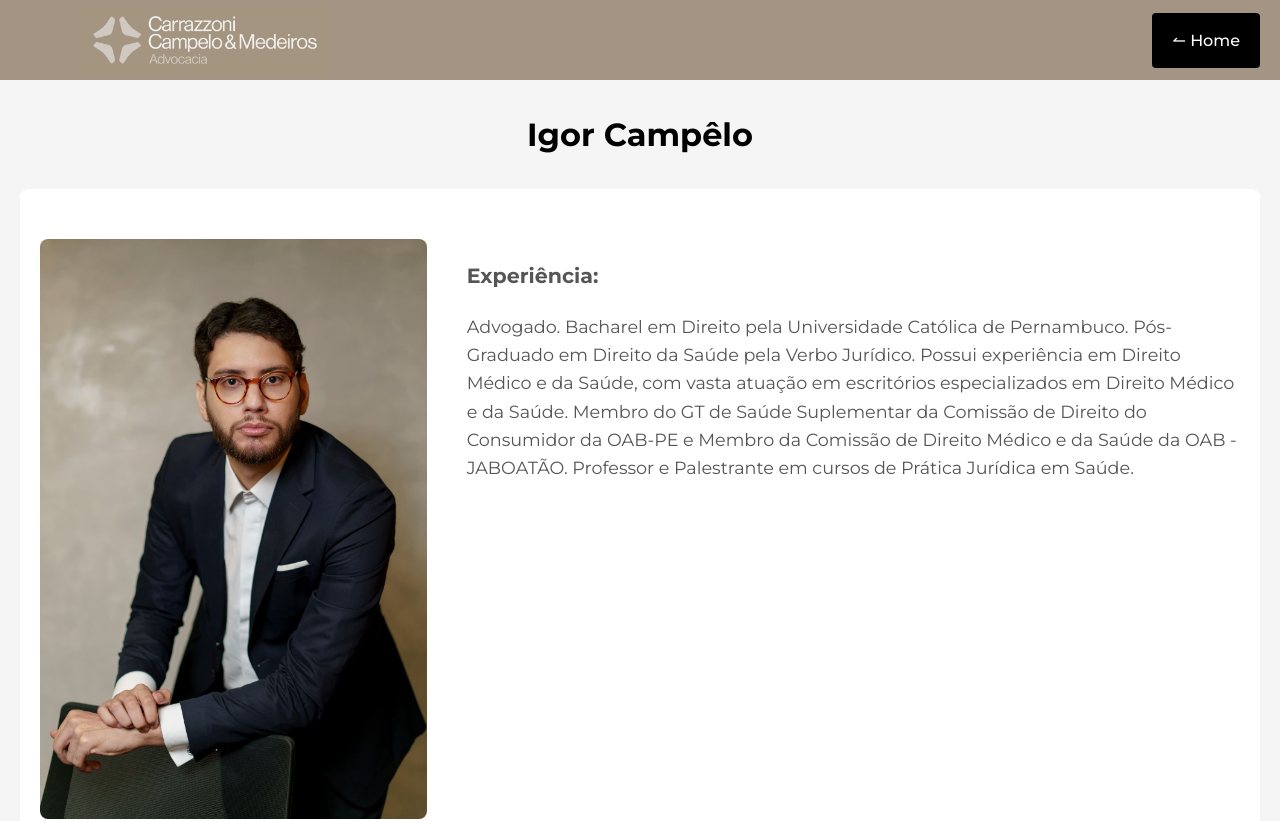
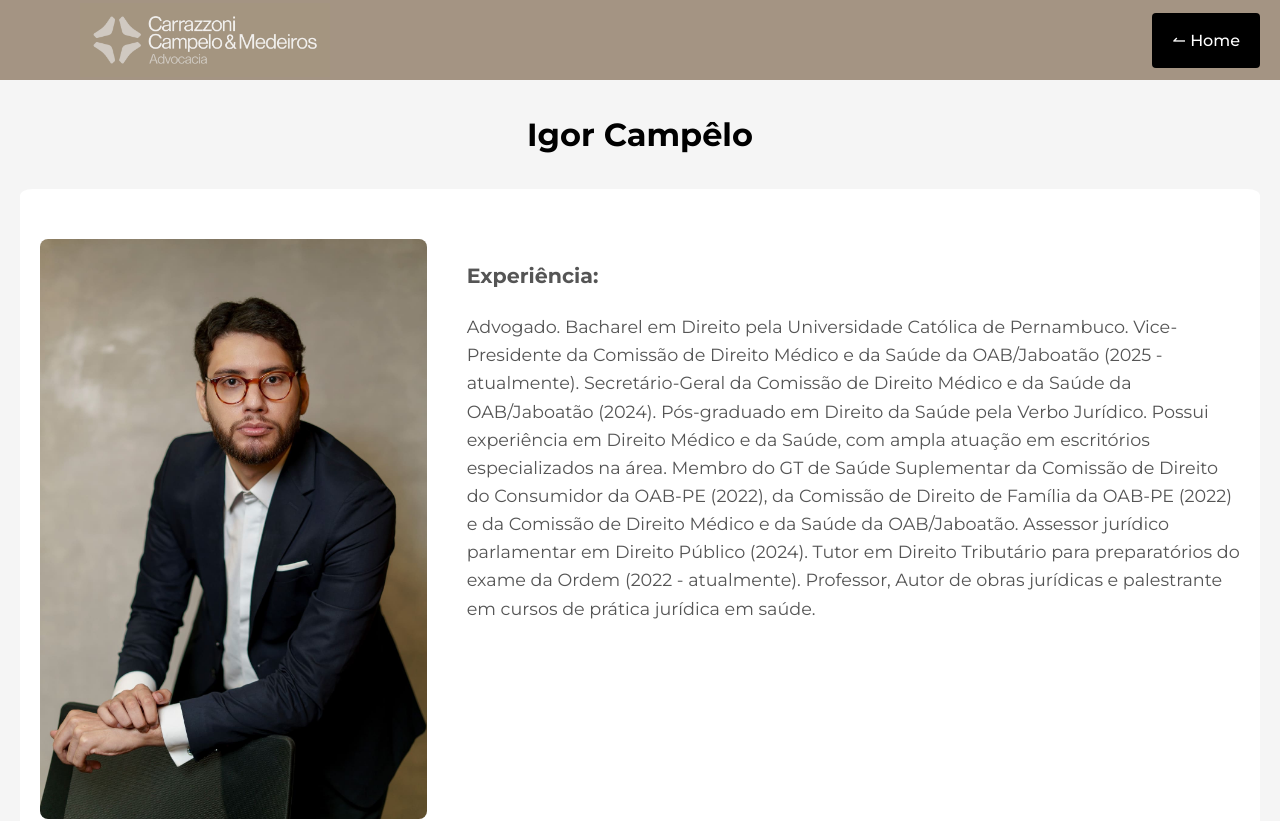
Before and after one commit to JoaoSoriano/CCM-Advocacia-React, a React (Vite) app: page /igor in a window 1280 px wide. Shown: the top 821 px of the page. Built offline with nearby package versions, Linux system fonts and the light colour scheme.

Commit message:
Fix-bugs

```diff
--- a/src/components/Advogados.jsx
+++ b/src/components/Advogados.jsx
@@ -48,9 +48,9 @@ const AdvogadoCard = ({ advogado }) => (
   <div className="team-two__single">
     <div className="team-two__single-overlay-bg"></div>
     <div className="team-two__single-img">
-      <a className="foto-link" href={advogado.link}>
+      <Link className="foto-link" to={advogado.link}>
         <img src={advogado.img} alt={advogado.nome} />
-      </a>
+      </Link>
       <div className="social-share-box">
         <span className="icon-plus">
           <img src={plusSvg} className="plus" alt="plus" />
@@ -81,7 +81,7 @@ const AdvogadoCard = ({ advogado }) => (
       </div>
     </div>
     <div className="team-two__single-content">
-      <h3><a href={advogado.link}>{advogado.nome}</a></h3>
+      <h3><Link to={advogado.link}>{advogado.nome}</Link></h3>
       <p>{advogado.oab}</p>
     </div>
   </div>
--- a/src/components/AreasAtuacao.jsx
+++ b/src/components/AreasAtuacao.jsx
@@ -1,4 +1,5 @@
 import "../styles/areasAtuacao.css";
+import { Link } from "react-router-dom";
 
 const AreasAtuacao = () => {
     const areas = [
@@ -24,7 +25,7 @@ const AreasAtuacao = () => {
                                 <h2 className="service-h2">{area.title}</h2>
                                 <p className="service-p">{area.text}</p>
                                 {area.link ? (
-                                    <a className="saiba-mais" href={area.link}>Saiba Mais</a>
+                                    <Link className="saiba-mais" to={area.link}>Saiba Mais</Link>
                                 ) : (
                                     <button className="saiba-mais">Saiba Mais</button>
                                 )}
--- a/src/pages/Igor.jsx
+++ b/src/pages/Igor.jsx
@@ -26,13 +26,7 @@ const Igor = () => {
             <div className="profile-curriculum">
                 <h3>Experiência:</h3>
                 <p>
-                    Advogado. Bacharel em Direito pela Universidade Católica de Pernambuco.
-                    Pós-Graduado em Direito da Saúde pela Verbo Jurídico. Possui experiência
-                    em Direito Médico e da Saúde, com vasta atuação em escritórios
-                    especializados em Direito Médico e da Saúde. Membro do GT de Saúde
-                    Suplementar da Comissão de Direito do Consumidor da OAB-PE e Membro
-                    da Comissão de Direito Médico e da Saúde da OAB -JABOATÃO. Professor e
-                    Palestrante em cursos de Prática Jurídica em Saúde.
+                Advogado. Bacharel em Direito pela Universidade Católica de Pernambuco. Vice-Presidente da Comissão de Direito Médico e da Saúde da OAB/Jaboatão (2025 - atualmente). Secretário-Geral da Comissão de Direito Médico e da Saúde da OAB/Jaboatão (2024). Pós-graduado em Direito da Saúde pela Verbo Jurídico. Possui experiência em Direito Médico e da Saúde, com ampla atuação em escritórios especializados na área. Membro do GT de Saúde Suplementar da Comissão de Direito do Consumidor da OAB-PE (2022), da Comissão de Direito de Família da OAB-PE (2022) e da Comissão de Direito Médico e da Saúde da OAB/Jaboatão. Assessor jurídico parlamentar em Direito Público (2024). Tutor em Direito Tributário para preparatórios do exame da Ordem (2022 - atualmente). Professor, Autor de obras jurídicas e palestrante em cursos de prática jurídica em saúde.
                 </p>
             </div>
             </section>
--- a/src/pages/Larissa.jsx
+++ b/src/pages/Larissa.jsx
@@ -26,7 +26,7 @@ const Larissa = () => {
             <div className="profile-curriculum">
                 <h3>Experiência:</h3>
                 <p>
-                Advogada, atua com assessoria preventiva e defesa estratégica para profissionais e empresas de saúde e na saúde suplementar; expertise e atuação em Integridade e LGPD, com auxílio a pessoas físicas, jurídicas públicas e privadas na adequação às normativas que regem a coleta, uso e proteção de dados; Mediadora Extrajudicial; Bacharela em Direito pela Universidade Católica de Pernambuco - UNICAP; Pós-graduada em Direito Médico e da Saúde – LLM - Católica Business School - UNICAP; Especialista em Direito Médico e da Saúde pelo Instituto Paulista de Direito Médico e da Saúde - IPDMS; Mestranda em Direito Médico-Odontológico pela São Leopoldo Mandic - SP; Presidente da Comissão de Direito Médico e da Saúde da OAB JAB; Vice-Presidente e representante de PE da Comissão Nacional de Direito Odontológico da ABA; membro da Sociedade Brasileira de Bioética/PE; membro da Unidade de Bioética do Real Hospital Português que faz parte da International Chair in Bioethics – World Medical Association Cooperating Centre; ex-membro da Comissão de Perícias Forenses da OAB/PE; ex-membro representante de PE da Comissão Nacional de Bioética da ABA; ex-membro consultor na Comissão Especial de Bioética e Biodireito da OAB do ES; professora e palestrante em cursos para profissionais da área de saúde; autora de obras jurídicas.
+                Larissa Carrazzoni. Advogada, atua com assessoria preventiva e defesa estratégica para profissionais e empresas de saúde e na saúde suplementar; expertise e atuação em Integridade e LGPD, com auxílio a pessoas físicas, jurídicas públicas e privadas na adequação às normativas que regem a coleta, uso e proteção de dados; Mediadora Extrajudicial; Assessora Jurídica Parlamentar; Bacharela em Direito pela Universidade Católica de Pernambuco - UNICAP; Pós-graduada em Direito Médico e da Saúde – LLM - Católica Business School - UNICAP; Especialista em Direito Médico e da Saúde pelo Instituto Paulista de Direito Médico e da Saúde - IPDMS; Mestranda em Direito Médico-Odontológico pela São Leopoldo Mandic - SP; Presidente da Comissão de Direito Médico e da Saúde da OAB JAB; Vice-Presidente e representante de PE da Comissão Nacional de Direito Odontológico da ABA; membro da Unidade de Bioética do Real Hospital Português que faz parte da International Chair in Bioethics – World Medical Association Cooperating Centre; ex-membro da Sociedade Brasileira de Bioética/PE; ex-membro da Comissão de Perícias Forenses da OAB/PE; ex-membro representante de PE da Comissão Nacional de Bioética da ABA; ex-membro consultor na Comissão Especial de Bioética e Biodireito da OAB do ES; palestrante; professora em cursos, graduações e pós-graduações para profissionais da área de saúde; aulas ministradas de prática em ações de direito da saúde - CERS; autora de obras jurídicas.
                 </p>
             </div>
             </section>
```
